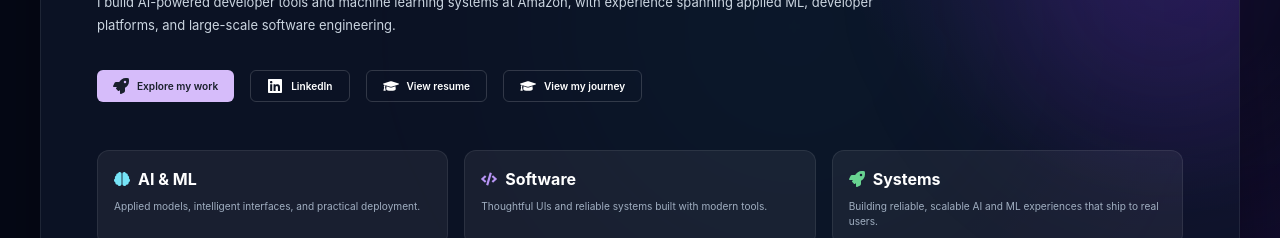
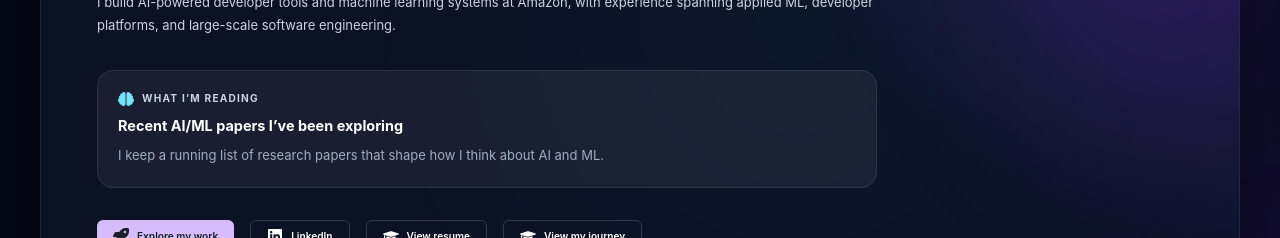
Before and after one commit to pranavbala3/pranavbala3.github.io, a Next.js app: page / in a window 1280 px wide. Shown: the part 396-634 px from the top of the page. Built offline with nearby package versions, Linux system fonts and the light colour scheme; no server answers.

Commit message:
add what i'm reading widget

```diff
--- a/pages/index.tsx
+++ b/pages/index.tsx
@@ -1,6 +1,6 @@
 import { useEffect, useRef } from "react";
 import { Button, Icon, Stack, Heading, Flex, Box, Text, Badge, SimpleGrid, useColorMode } from "@chakra-ui/react";
-import { NextPage } from "next";
+import { GetStaticProps, NextPage } from "next";
 import { motion } from "framer-motion";
 import Reveal from "../styles/Reveal";
 import Layout from "../components/Layout";
@@ -10,7 +10,69 @@ import Experience from "../components/experience";
 import Projects from "../components/projects";
 import { FaGraduationCap, FaRocket, FaBrain, FaCode, FaLinkedin } from "react-icons/fa";
 
-const Home: NextPage = () => {
+type ReadingItem = {
+  date: string;
+  title: string;
+  link: string;
+};
+
+interface HomeProps {
+  latestReading: ReadingItem | null;
+}
+
+const parseLatestReading = (markdown: string): ReadingItem | null => {
+  const rows = markdown
+    .split("\n")
+    .map((line) => line.trim())
+    .filter((line) => line.startsWith("|") && !line.startsWith("| 📅"));
+
+  const dataRows = rows.slice(2);
+
+  for (let index = dataRows.length - 1; index >= 0; index -= 1) {
+    const row = dataRows[index];
+    if (!row.includes("http")) continue;
+
+    const cells = row.split("|").slice(1, -1).map((cell) => cell.trim());
+    if (cells.length < 2) continue;
+
+    const [date, titleCell, linkCell] = cells;
+    const title = titleCell.replace(/\*/g, "").trim();
+    const linkMatch = linkCell.match(/\((https?:\/\/[^)]+)\)/);
+
+    if (title && linkMatch?.[1]) {
+      return { date, title, link: linkMatch[1] };
+    }
+  }
+
+  return null;
+};
+
+export const getStaticProps: GetStaticProps<HomeProps> = async () => {
+  try {
+    const response = await fetch("https://raw.githubusercontent.com/pranavbala3/daily-readings/main/README.md");
+    if (!response.ok) {
+      throw new Error("Failed to fetch readings repo");
+    }
+
+    const markdown = await response.text();
+    const latestReading = parseLatestReading(markdown);
+
+    return {
+      props: {
+        latestReading,
+      },
+    };
+  } catch (error) {
+    return {
+      props: {
+        latestReading: null,
+      },
+      revalidate: 3600,
+    };
+  }
+};
+
+const Home: NextPage<HomeProps> = ({ latestReading }) => {
   const titleRef = useRef<HTMLSpanElement | null>(null);
   const aboutRef = useRef<HTMLDivElement | null>(null);
   const experienceRef = useRef<HTMLDivElement | null>(null);
@@ -66,6 +128,43 @@ const Home: NextPage = () => {
                 <Text color={isDark ? "gray.300" : "gray.600"} fontSize={{ base: "2xl", md: "lg" }} maxW="780px" lineHeight="1.8">
                   I build AI-powered developer tools and machine learning systems at Amazon, with experience spanning applied ML, developer platforms, and large-scale software engineering.
                 </Text>
+                <Box
+                  maxW="780px"
+                  p={{ base: 4, md: 5 }}
+                  rounded="2xl"
+                  border="1px solid"
+                  borderColor={isDark ? "whiteAlpha.200" : "gray.200"}
+                  bg={isDark ? "rgba(255,255,255,0.06)" : "rgba(255,255,255,0.7)"}
+                >
+                  <Flex alignItems="center" gap={2} mb={2}>
+                    <Icon as={FaBrain} color="cyan.300" />
+                    <Text fontSize="sm" fontWeight="700" letterSpacing="0.12em" textTransform="uppercase" color={isDark ? "gray.300" : "gray.500"}>
+                      What I’m Reading
+                    </Text>
+                  </Flex>
+                  <Text fontSize={{ base: "lg", md: "xl" }} fontWeight="700" color={isDark ? "white" : "gray.800"} mb={2}>
+                    {latestReading?.title ?? "Recent AI/ML papers I’ve been exploring"}
+                  </Text>
+                  <Text color={isDark ? "gray.400" : "gray.600"} fontSize={{ base: "md", md: "lg" }} lineHeight="1.7">
+                    {latestReading ? "I’m keeping up with the latest work in AI and ML through papers like this one." : "I keep a running list of research papers that shape how I think about AI and ML."}
+                  </Text>
+                  {latestReading?.link ? (
+                    <Button
+                      as="a"
+                      href={latestReading.link}
+                      target="_blank"
+                      rel="noreferrer"
+                      variant="ghost"
+                      colorScheme="cyan"
+                      mt={4}
+                      px={0}
+                      justifyContent="flex-start"
+                    >
+                      Read the paper
+                    </Button>
+                  ) : null}
+                </Box>
+
                 <Stack direction={{ base: "column", sm: "row" }} spacing={4} flexWrap="wrap">
                   <Button
                     leftIcon={<Icon as={FaRocket} fontSize={{ base: "18px", md: "16px" }} />}
```
